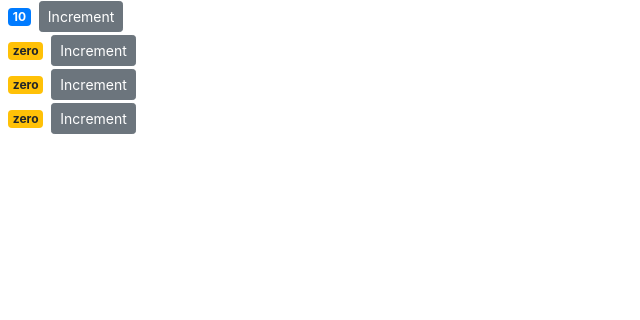
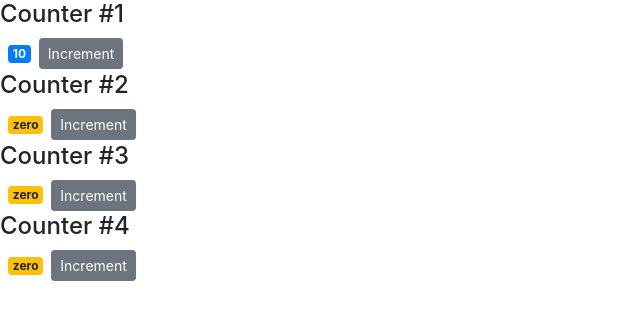
Before and after one commit to lopezg3000/Counter-App, a React (Create React App) app: page / in a window 1280 px wide. Shown: the top 320 px of the page, without its empty margins (0-640 px from the left). Built offline with nearby package versions, Linux system fonts and the light colour scheme.

Commit message:
passingChildren

```diff
--- a/src/components/counter.jsx
+++ b/src/components/counter.jsx
@@ -10,8 +10,11 @@
     };
 
     render() {
+
+        console.log("props", this.props)
         return (
-            <div >
+            <div>
+                {this.props.children}
                 <span className={this.getBadgeClasses()}>{this.formatCount()}</span>
                 <button onClick={() => this.handleIncrement(1)} className="btn btn-secondary btn-sm">Increment</button>
             </div>
--- a/src/components/counters.jsx
+++ b/src/components/counters.jsx
@@ -16,7 +16,9 @@
         return (
             <div>
                 {this.state.counters.map(counter =>
-                    <Counter key={counter.id} value={counter.value} />)}
+                    <Counter key={counter.id} value={counter.value} >
+                        <h4>Counter #{counter.id}</h4>
+                    </Counter>)}
             </div>
         );
     }
```
